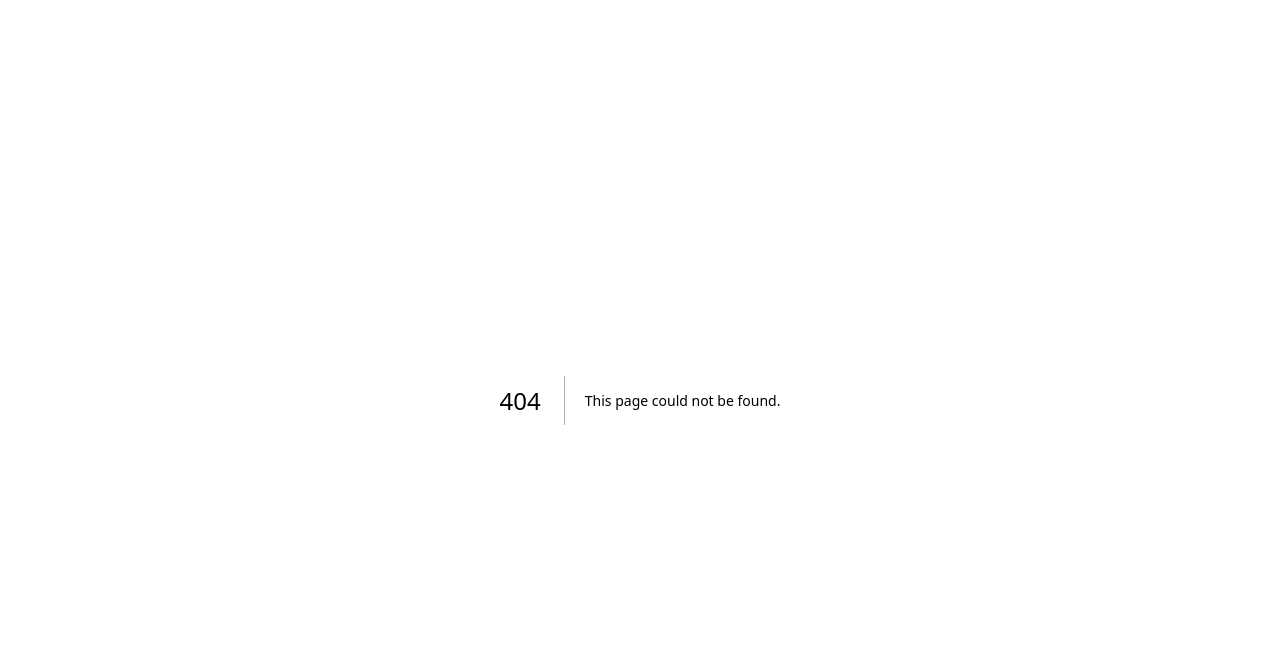
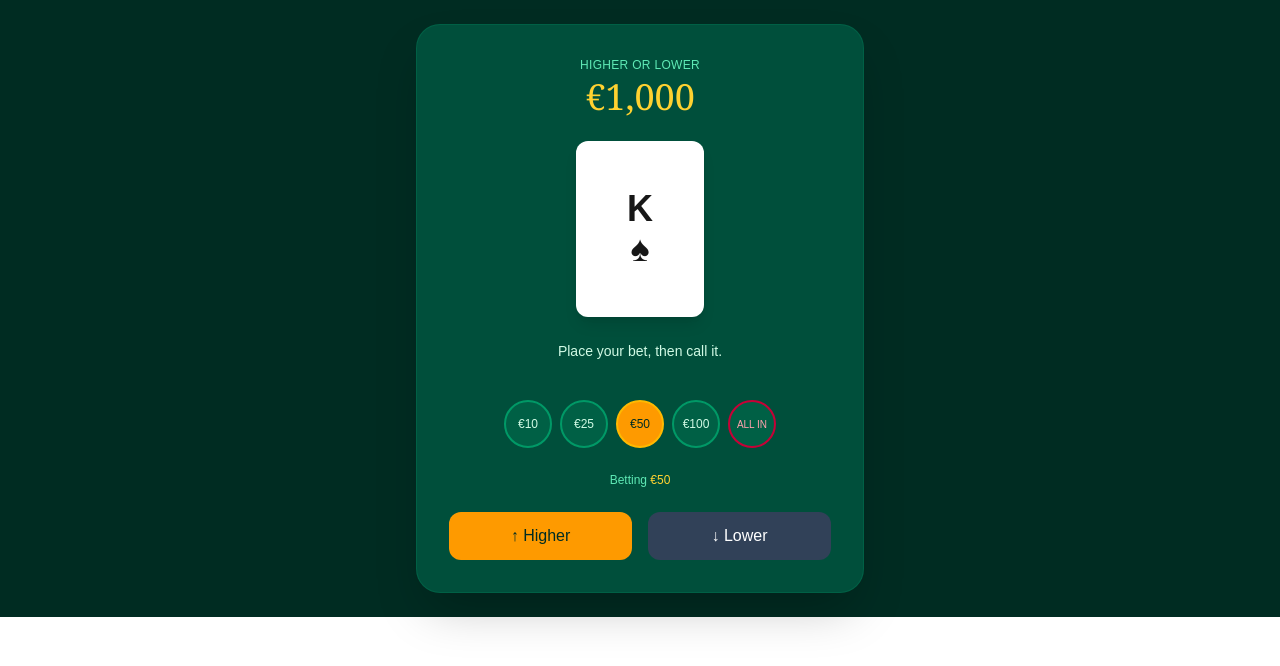
Before and after one commit to vibhoryadav21-art/ai-game-site, a Next.js app: page /game in a window 1280 px wide. Before the commit this address had no page. Shown: the top 666 px of the page. Built offline with nearby package versions, Linux system fonts and the light colour scheme.

Commit message:
add higher lower game

```diff
--- /dev/null
+++ b/app/game/page.js
@@ -0,0 +1,7 @@
+// app/game/page.js
+'use client'
+import HigherLowerGame from '@/components/HigherLowerGame'
+
+export default function GamePage() {
+  return <HigherLowerGame />
+}
--- /dev/null
+++ b/components/HigherLowerGame.jsx
@@ -0,0 +1,197 @@
+import { useState, useEffect, useCallback } from "react";
+
+const SUITS = [
+  { symbol: "♠", color: "text-neutral-900" },
+  { symbol: "♣", color: "text-neutral-900" },
+  { symbol: "♥", color: "text-red-600" },
+  { symbol: "♦", color: "text-red-600" },
+];
+
+const RANKS = [
+  { label: "2", value: 2 },
+  { label: "3", value: 3 },
+  { label: "4", value: 4 },
+  { label: "5", value: 5 },
+  { label: "6", value: 6 },
+  { label: "7", value: 7 },
+  { label: "8", value: 8 },
+  { label: "9", value: 9 },
+  { label: "10", value: 10 },
+  { label: "J", value: 11 },
+  { label: "Q", value: 12 },
+  { label: "K", value: 13 },
+  { label: "A", value: 14 },
+];
+
+function buildDeck() {
+  const deck = [];
+  for (const suit of SUITS) {
+    for (const rank of RANKS) {
+      deck.push({ suit: suit.symbol, color: suit.color, label: rank.label, value: rank.value });
+    }
+  }
+  return deck;
+}
+
+function shuffle(deck) {
+  const copy = [...deck];
+  for (let i = copy.length - 1; i > 0; i--) {
+    const j = Math.floor(Math.random() * (i + 1));
+    [copy[i], copy[j]] = [copy[j], copy[i]];
+  }
+  return copy;
+}
+
+const STARTING_MONEY = 1000;
+const CHIPS = [10, 25, 50, 100];
+
+export default function HigherLowerGame() {
+  const [deck, setDeck] = useState([]);
+  const [current, setCurrent] = useState(null);
+  const [money, setMoney] = useState(STARTING_MONEY);
+  const [bet, setBet] = useState(50);
+  const [message, setMessage] = useState("Place your bet, then call it.");
+  const [gameOver, setGameOver] = useState(false);
+  const [revealing, setRevealing] = useState(false);
+
+  const startNewGame = useCallback(() => {
+    const fresh = shuffle(buildDeck());
+    setCurrent(fresh[0]);
+    setDeck(fresh.slice(1));
+    setMoney(STARTING_MONEY);
+    setBet(50);
+    setMessage("Place your bet, then call it.");
+    setGameOver(false);
+  }, []);
+
+  useEffect(() => {
+    startNewGame();
+  }, [startNewGame]);
+
+  useEffect(() => {
+    if (money <= 0) setGameOver(true);
+  }, [money]);
+
+  function drawNext(deckToUse) {
+    if (deckToUse.length < 1) {
+      const reshuffled = shuffle(buildDeck());
+      return { next: reshuffled[0], remaining: reshuffled.slice(1) };
+    }
+    return { next: deckToUse[0], remaining: deckToUse.slice(1) };
+  }
+
+  function handleGuess(guess) {
+    if (gameOver || revealing || !current) return;
+    const safeBet = Math.min(bet, money);
+    const { next, remaining } = drawNext(deck);
+
+    setRevealing(true);
+    setTimeout(() => {
+      if (next.value === current.value) {
+        setMessage(`Push — both ${current.label}s. Your bet is safe.`);
+      } else {
+        const correct =
+          (guess === "higher" && next.value > current.value) ||
+          (guess === "lower" && next.value < current.value);
+        setMoney((m) => (correct ? m + safeBet : m - safeBet));
+        setMessage(
+          correct
+            ? `Correct! ${next.label}${next.suit} was ${guess}. +€${safeBet}`
+            : `Wrong. ${next.label}${next.suit} was not ${guess}. -€${safeBet}`
+        );
+      }
+      setCurrent(next);
+      setDeck(remaining);
+      setRevealing(false);
+    }, 450);
+  }
+
+  if (!current) return null;
+
+  return (
+    <div className="min-h-[600px] w-full flex items-center justify-center bg-emerald-950 p-6">
+      <div className="w-full max-w-md rounded-3xl bg-emerald-900 border border-emerald-700/40 shadow-2xl p-8 flex flex-col items-center gap-6">
+        <div className="text-center">
+          <p className="text-emerald-300 text-xs tracking-wide uppercase mb-1">Higher or lower</p>
+          <p className="font-serif text-4xl text-amber-300 tabular-nums">
+            €{money.toLocaleString("en-IE")}
+          </p>
+        </div>
+
+        <div
+          className={`w-32 h-44 rounded-xl bg-white shadow-lg flex flex-col items-center justify-center transition-transform duration-300 ${
+            revealing ? "scale-95 opacity-60" : "scale-100 opacity-100"
+          }`}
+        >
+          <span className={`text-4xl font-semibold ${current.color}`}>{current.label}</span>
+          <span className={`text-4xl ${current.color}`}>{current.suit}</span>
+        </div>
+
+        <p className="text-emerald-100 text-sm text-center min-h-[2.5em]">{message}</p>
+
+        {!gameOver ? (
+          <>
+            <div className="flex gap-2 flex-wrap justify-center">
+              {CHIPS.map((c) => (
+                <button
+                  key={c}
+                  onClick={() => setBet(Math.min(c, money))}
+                  disabled={revealing}
+                  className={`w-12 h-12 rounded-full border-2 text-xs font-medium flex items-center justify-center transition ${
+                    bet === c
+                      ? "border-amber-400 bg-amber-500 text-emerald-950"
+                      : "border-emerald-600 bg-emerald-800 text-emerald-100 hover:border-amber-400"
+                  } disabled:opacity-40`}
+                >
+                  €{c}
+                </button>
+              ))}
+              <button
+                onClick={() => setBet(money)}
+                disabled={revealing}
+                className={`w-12 h-12 rounded-full border-2 text-[10px] font-medium flex items-center justify-center transition ${
+                  bet === money
+                    ? "border-rose-400 bg-rose-600 text-white"
+                    : "border-rose-700 bg-emerald-800 text-rose-300 hover:border-rose-400"
+                } disabled:opacity-40`}
+              >
+                ALL IN
+              </button>
+            </div>
+
+            <p className="text-emerald-300 text-xs">
+              Betting <span className="text-amber-300 font-medium">€{Math.min(bet, money)}</span>
+            </p>
+
+            <div className="flex gap-4 w-full">
+              <button
+                onClick={() => handleGuess("higher")}
+                disabled={revealing}
+                className="flex-1 py-3 rounded-xl bg-amber-500 hover:bg-amber-400 text-emerald-950 font-medium transition disabled:opacity-50"
+              >
+                ↑ Higher
+              </button>
+              <button
+                onClick={() => handleGuess("lower")}
+                disabled={revealing}
+                className="flex-1 py-3 rounded-xl bg-slate-700 hover:bg-slate-600 text-white font-medium transition disabled:opacity-50"
+              >
+                ↓ Lower
+              </button>
+            </div>
+          </>
+        ) : (
+          <div className="flex flex-col items-center gap-3">
+            <p className="text-rose-300 font-medium">Out of money. House wins this round.</p>
+            <button
+              onClick={startNewGame}
+              className="px-6 py-3 rounded-xl bg-amber-500 hover:bg-amber-400 text-emerald-950 font-medium transition"
+            >
+              Start over with €{STARTING_MONEY}
+            </button>
+          </div>
+        )}
+      </div>
+    </div>
+  );
+}
--- /dev/null
+++ b/game/page.js
@@ -0,0 +1,7 @@
+// app/game/page.js
+'use client'
+import HigherLowerGame from '@/components/HigherLowerGame'
+
+export default function GamePage() {
+  return <HigherLowerGame />
+}
--- /dev/null
+++ b/lib/supabaseClient.js
@@ -0,0 +1,6 @@
+import { createClient } from '@supabase/supabase-js'
+
+const supabaseUrl = process.env.https://wvooyliulhsqzxrsomnk.supabase.co/rest/v1/
+const supabaseAnonKey = process.env.eyJhbGciOiJIUzI1NiIsInR5cCI6IkpXVCJ9.eyJpc3MiOiJzdXBhYmFzZSIsInJlZiI6Ind2b295bGl1bGhzcXp4cnNvbW5rIiwicm9sZSI6ImFub24iLCJpYXQiOjE3ODk0MTk0OTcsImV4cCI6MjEwNDk5NTQ5N30.O2OB3DaoYPArvtazcDT11SVQC9LyQksRjKK2OZy_rQ0
+
+export const supabase = createClient(supabaseUrl, supabaseAnonKey)
--- a/package.json
+++ b/package.json
@@ -9,6 +9,7 @@
     "lint": "eslint"
   },
   "dependencies": {
+    "@supabase/supabase-js": "^2.116.0",
     "next": "16.3.5",
     "react": "19.2.8",
     "react-dom": "19.2.8"
```
Also changed, not shown: 1 other file (tests, documents, lock files or other folders).
